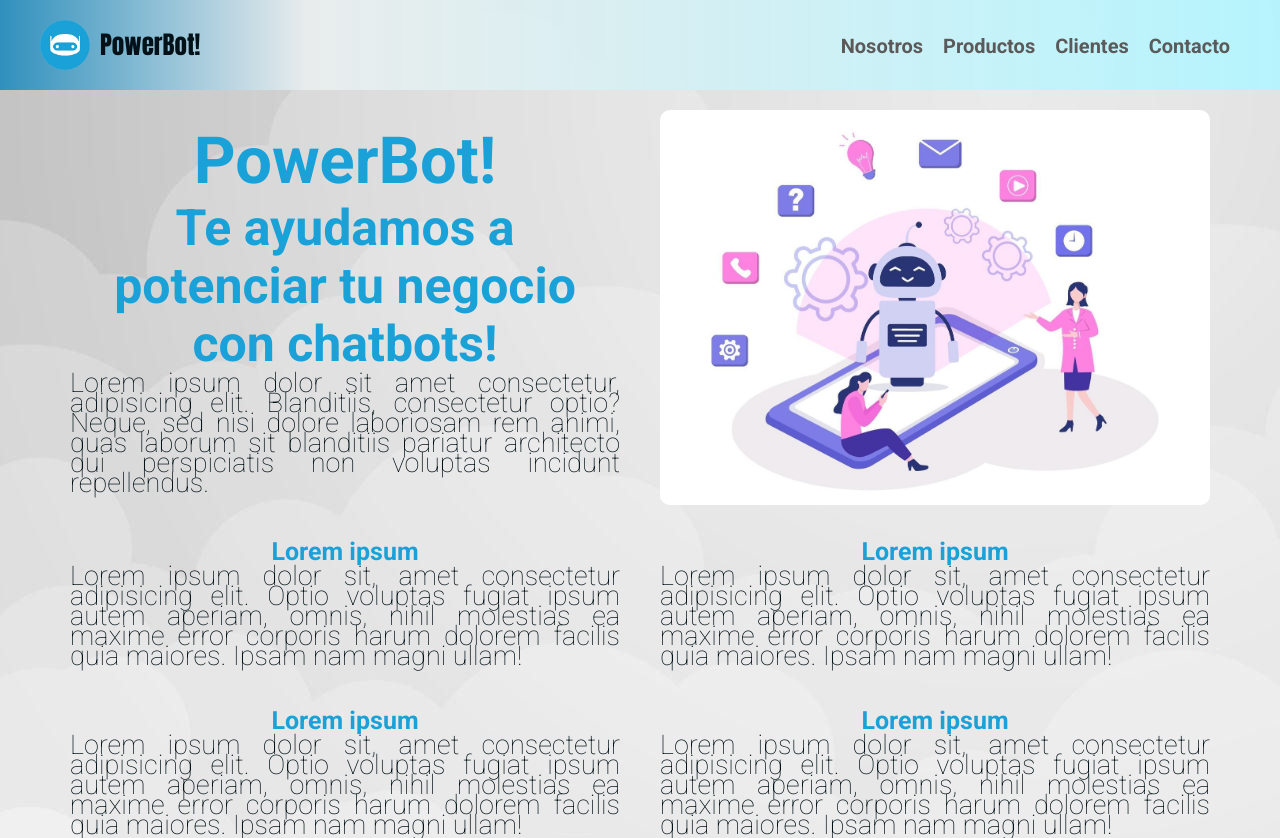
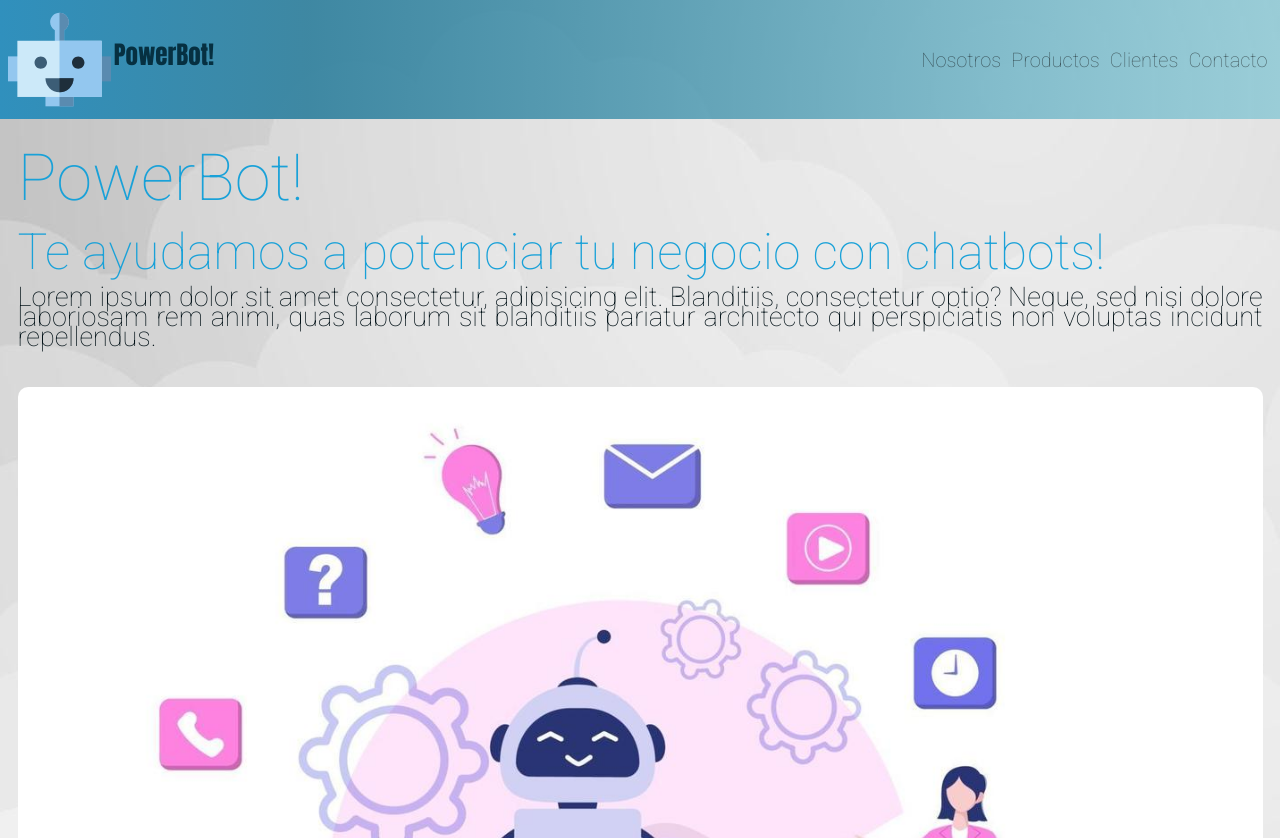
Before and after one commit to Alexjona/repo1, a plain HTML site: page index.html in a window 1280 px wide. Shown: the top 838 px of the page. Drawn offline with nearby package versions, Linux system fonts and the light colour scheme.

Commit message:
Agregado bootstrap

```diff
--- a/css/style.css
+++ b/css/style.css
@@ -40,7 +40,7 @@ p {
 /* Gradiente */
 
 .hero-banner {
-    background: linear-gradient(90deg, rgb(48, 144, 189) 0%, rgba(235, 236, 236, 0.953) 24%, rgba(21, 186, 219, 0) 100%);
+    background: linear-gradient(90deg, rgb(48, 144, 189) 0%, rgba(55, 132, 160, 0.953) 24%, rgba(6, 160, 191, 0.329) 100%);
 }
 
 
@@ -82,6 +82,10 @@ p {
 
 /* Inicio Nav */
 
+.texto-nav {
+    padding: 10px 30px;
+}
+
 .botonera {
     background-color: rgba(177, 245, 255, .9);
     /*position*/
@@ -103,17 +107,18 @@ p {
     font-family: 'Anton', sans-serif;
     display: inline-block;
     vertical-align: middle;
-    font-size: 2.2rem;
+    font-size: 2.5rem;
     color: #063041;
     align-content: center;
 }
 
-.nav-icon {
-    display: flex;
-    flex-direction: row;
-    align-items: center;
+.botonera-nav {
+    font-family: 'Roboto', sans-serif;
+    display: inline-block;
+    vertical-align: middle;
+    font-size: 2.0rem;
+    color: #063041;
     align-content: center;
-    justify-content: space-between;
 }
 
 .botonera img {
@@ -142,10 +147,9 @@ p {
 }
 
 .botonera ul li a {
-    font-size: 1.8rem;
     text-decoration: none;
     color: #5B5959;
-    font-size: 2rem;
+    font-size: 3em;
     font-weight: bold;
 }
 
--- a/index.html
+++ b/index.html
@@ -5,6 +5,8 @@
     <meta charset="UTF-8">
     <meta http-equiv="X-UA-Compatible" content="IE=edge">
     <meta name="viewport" content="width=device-width, initial-scale=1.0">
+    <!-- Bootstrap CSS -->
+    <link href="https://cdn.jsdelivr.net/npm/bootstrap@5.0.2/dist/css/bootstrap.min.css" rel="stylesheet" integrity="sha384-EVSTQN3/azprG1Anm3QDgpJLIm9Nao0Yz1ztcQTwFspd3yD65VohhpuuCOmLASjC" crossorigin="anonymous">
     <link rel="stylesheet" href="css/style.css">
     <link rel="shortcut icon" href="img/logo.png">
     <link rel="stylesheet" href="https://cdnjs.cloudflare.com/ajax/libs/animate.css/3.7.0/animate.min.css" />
@@ -12,42 +14,43 @@
 </head>
 
 <body>
-    <div class="contenedor">
 
-        <nav class="botonera hero-banner" id="mainNav">
-            <div class="nav-icon">
-                <div>
-                    <a href="index.html">
-                        <img src="img/logo.png" alt="logo de power-bot">
+    <nav class="navbar navbar-expand-lg navbar-light hero-banner text-white">
+        <div class="container-fluid">
+            <a class="navbar-brand" href="index.html">
+                <img src="img/logo.svg" alt="logo de power-bot" class="nav-icon">
+                <p class="botonera-text">PowerBot!</p>
             </a>
-                </div>
-                <div>
-                    <p class="botonera-text">PowerBot!</p>
+
+
+            <button class="navbar-toggler" type="button" data-bs-toggle="collapse" data-bs-target="#navbarSupportedContent" aria-controls="navbarSupportedContent" aria-expanded="false" aria-label="Toggle navigation">
+                    <span class="navbar-toggler-icon"></span>
+                </button>
+            <div class="collapse navbar-collapse" id="navbarSupportedContent">
+                <ul class="navbar-nav ms-auto mb-2 mb-lg-0">
+                    <li class="nav-item">
+                        <a class="nav-link botonera-nav" href="pages/nosotros.html">Nosotros</a>
+                    </li>
+                    <li class="nav-item">
+                        <a class="nav-link botonera-nav" href="productos.html">Productos</a>
+                    </li>
+                    <li class="nav-item">
+                        <a class="nav-link botonera-nav" href="clientes.html">Clientes</a>
+                    </li>
+                    <li class="nav-item">
+                        <a class="nav-link botonera-nav" href="contacto.html">Contacto</a>
+                    </li>
+                </ul>
             </div>
         </div>
 
-
-            <ul class="botonera-text">
-                <li>
-                    <a href="pages/nosotros.html">Nosotros</a>
-                </li>
-                <li>
-                    <a href="productos.html">Productos</a>
-                </li>
-                <li>
-                    <a href="clientes.html">Clientes</a>
-                </li>
-                <li>
-                    <a href="contacto.html">Contacto</a>
-                </li>
-            </ul>
     </nav>
 
 
     <!-- inicia main -->
-        <main class="contenido" id="contenido">
-            <section class="separacion-main">
-                <div class="contenedor--main1">
+
+    <section class="container-fluid mt-3">
+        <div class="col p-3">
             <div>
                 <h1 class="animated slideInLeft contenido__titulo--xxl">PowerBot!</h1>
             </div>
@@ -58,32 +61,32 @@
                 <p class="contenido__text">Lorem ipsum dolor sit amet consectetur, adipisicing elit. Blanditiis, consectetur optio? Neque, sed nisi dolore laboriosam rem animi, quas laborum sit blanditiis pariatur architecto qui perspiciatis non voluptas incidunt repellendus.</p>
             </div>
         </div>
-                <div class="contenedor--main1">
+        <div class="col p-3">
             <img src="img/header.png" alt="fondo power-bot" class="contenido__img--fluid">
         </div>
     </section>
 
-            <section class="separacion-main">
-                <div class="contenedor--main2">
+    <section class="container-fluid mt-3">
+        <div class="col p-3">
             <h3 class="contenido__titulo--L ">Lorem ipsum</h3>
             <p class="contenido__text">Lorem ipsum dolor sit, amet consectetur adipisicing elit. Optio voluptas fugiat ipsum autem aperiam, omnis, nihil molestias ea maxime error corporis harum dolorem facilis quia maiores. Ipsam nam magni ullam!</p>
         </div>
-                <div class="contenedor--main2">
+        <div class="col p-3">
             <h3 class="contenido__titulo--L ">Lorem ipsum</h3>
             <p class="contenido__text">Lorem ipsum dolor sit, amet consectetur adipisicing elit. Optio voluptas fugiat ipsum autem aperiam, omnis, nihil molestias ea maxime error corporis harum dolorem facilis quia maiores. Ipsam nam magni ullam!</p>
         </div>
     </section>
-            <section class="separacion-main">
-                <div class="contenedor--main2">
+    <section class="container-fluid mt-3">
+        <div class="col p-3">
             <h3 class="contenido__titulo--L ">Lorem ipsum</h3>
             <p class="contenido__text">Lorem ipsum dolor sit, amet consectetur adipisicing elit. Optio voluptas fugiat ipsum autem aperiam, omnis, nihil molestias ea maxime error corporis harum dolorem facilis quia maiores. Ipsam nam magni ullam!</p>
         </div>
-                <div class="contenedor--main2">
+        <div class="col p-3">
             <h3 class="contenido__titulo--L ">Lorem ipsum</h3>
             <p class="contenido__text">Lorem ipsum dolor sit, amet consectetur adipisicing elit. Optio voluptas fugiat ipsum autem aperiam, omnis, nihil molestias ea maxime error corporis harum dolorem facilis quia maiores. Ipsam nam magni ullam!</p>
         </div>
     </section>
-            <section class="separacion-main2">
+    <section class="container-fluid mt-3">
         <div>
             <img src="img/chat.png " alt="Gif power-bot " class="contenido__img--final">
         </div>
@@ -92,7 +95,6 @@
         </div>
     </section>
 
-        </main>
     <footer class="pie" id="footer">
         <h3 class="pie__titulo--md ">Seguinos en nuestras redes</h3>
         <div>
@@ -108,7 +110,10 @@
         </div>
 
     </footer>
-    </div>
+
+    <!-- Option 1: Bootstrap Bundle with Popper -->
+    <script src="https://cdn.jsdelivr.net/npm/bootstrap@5.0.2/dist/js/bootstrap.bundle.min.js" integrity="sha384-MrcW6ZMFYlzcLA8Nl+NtUVF0sA7MsXsP1UyJoMp4YLEuNSfAP+JcXn/tWtIaxVXM" crossorigin="anonymous"></script>
+
 </body>
 
 </html>
```
Also changed, not shown: img/logo.png (deleted), img/logo.svg (added). Lines whose indentation alone changed are shown as unchanged.
